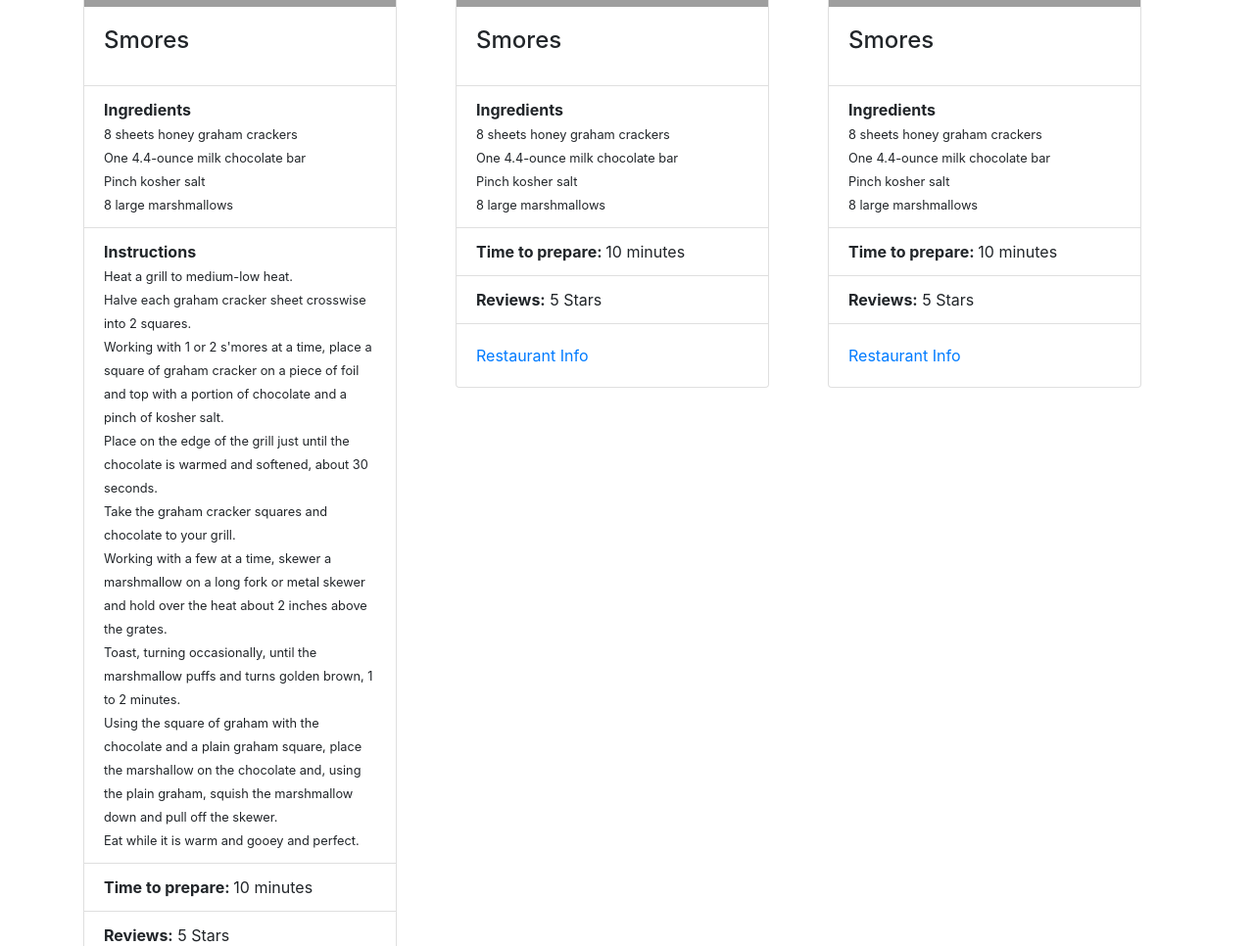
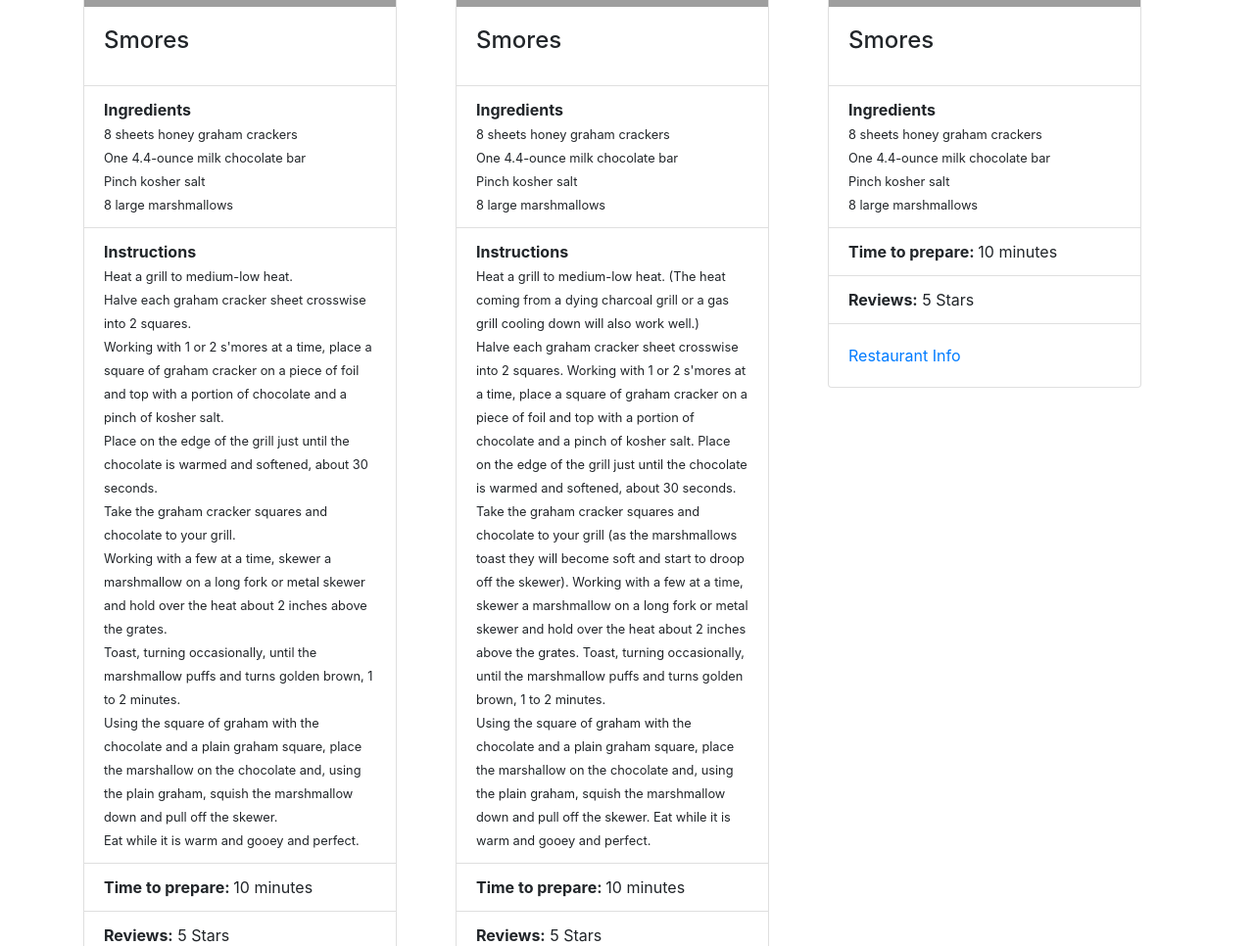
Before and after one commit to Connorlb/IDBSite, a Flask app: page /recipes in a window 1280 px wide. Shown: the part 385-1351 px from the top of the page at 98% size. Run offline with Flask 2, Linux system fonts and the light colour scheme; some libraries are stand-ins or nearby versions; grey boxes are pictures that could not be loaded.

Commit message:
Added descr

```diff
--- a/pocketchef/app/templates/recipes.html
+++ b/pocketchef/app/templates/recipes.html
@@ -58,6 +58,14 @@
                   8 large marshmallows</small></b>
                 </li>
                 <li class="list-group-item">
+                  <b class="card-text">Instructions<br>
+                  <small>
+                    Heat a grill to medium-low heat. (The heat coming from a dying charcoal grill or a gas grill cooling down will also work well.)<br>
+                    Halve each graham cracker sheet crosswise into 2 squares. Working with 1 or 2 s'mores at a time, place a square of graham cracker on a piece of foil and top with a portion of chocolate and a pinch of kosher salt. Place on the edge of the grill just until the chocolate is warmed and softened, about 30 seconds.<br>
+                    Take the graham cracker squares and chocolate to your grill (as the marshmallows toast they will become soft and start to droop off the skewer). Working with a few at a time, skewer a marshmallow on a long fork or metal skewer and hold over the heat about 2 inches above the grates. Toast, turning occasionally, until the marshmallow puffs and turns golden brown, 1 to 2 minutes.<br>
+                    Using the square of graham with the chocolate and a plain graham square, place the marshallow on the chocolate and, using the plain graham, squish the marshmallow down and pull off the skewer. Eat while it is warm and gooey and perfect.</small></b>
+                </li>
+                <li class="list-group-item">
                   <p class="card-text"><b>Time to prepare: </b>10 minutes<br></p>
                 </li>
                 <li class="list-group-item">
```
